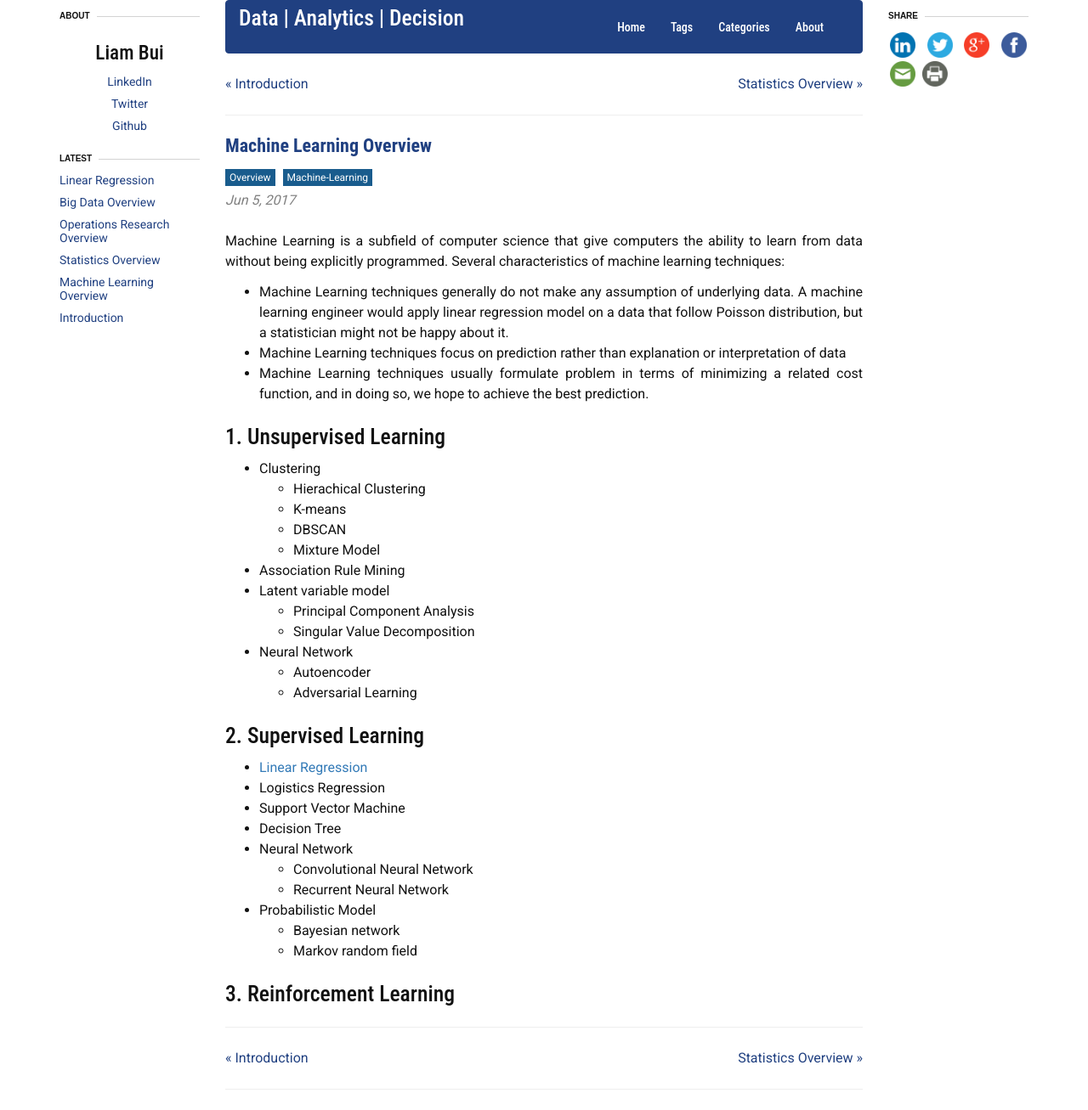
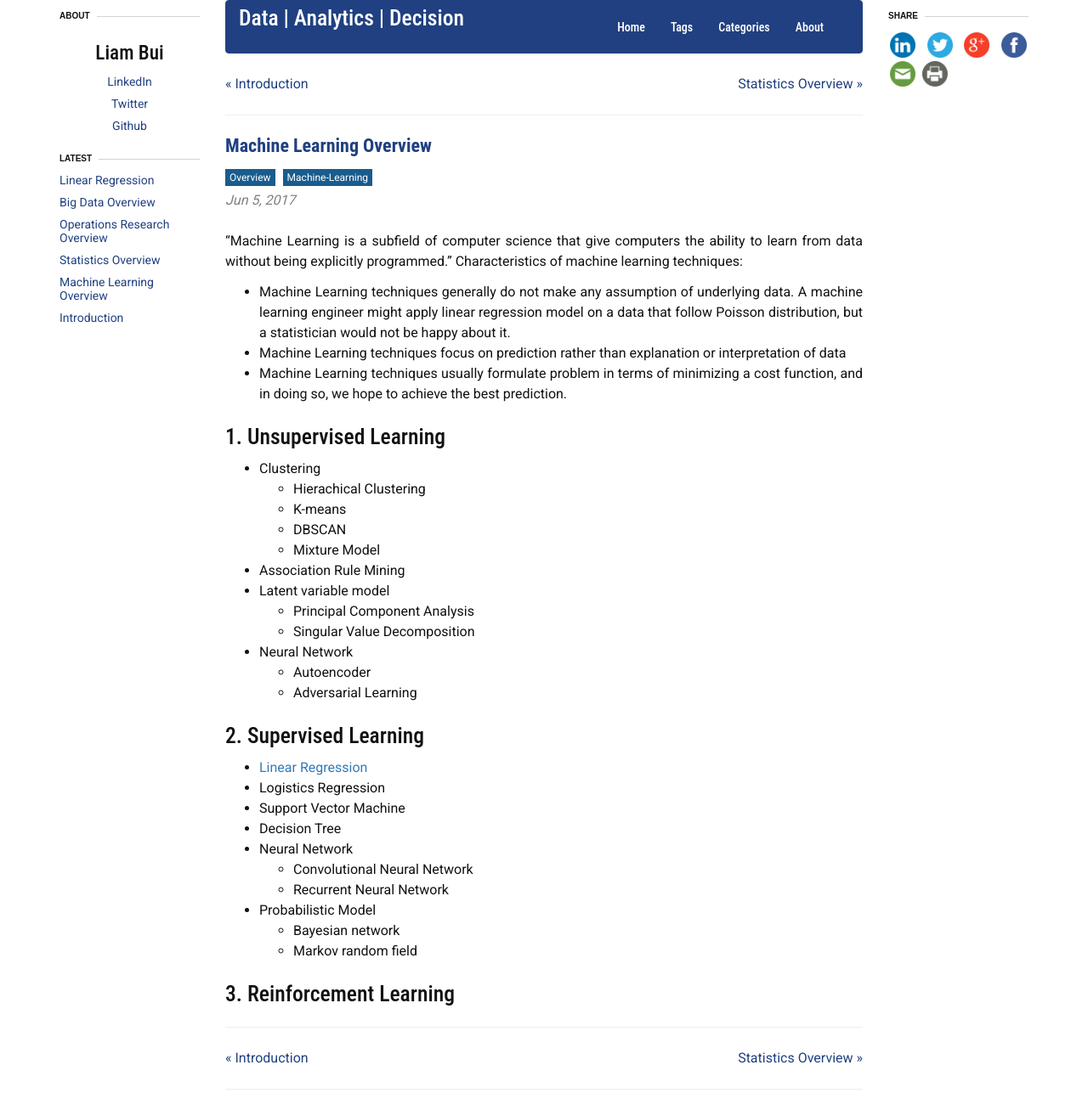
Before and after one commit to liambll/blog-archive, a Jekyll site: the page built from _posts/2017-06-05-overview-machine-learning.markdown, in a window 1280 px wide. Shown: the whole page at 85% size. Built offline with Jekyll 4.4.1, drawn with Linux system fonts in a browser that asks for light colours; nearby versions of some CDN libraries; comment, search, counter and statistics services are not loaded.

Commit message:
Update 2017-06-05-overview-machine-learning.markdown

```diff
--- a/_posts/2017-06-05-overview-machine-learning.markdown
+++ b/_posts/2017-06-05-overview-machine-learning.markdown
@@ -13,10 +13,10 @@ summary: Machine Learning is a subfield of computer science that give computers
 ---
 
 
-Machine Learning is a subfield of computer science that give computers the ability to learn from data without being explicitly programmed. Several characteristics of machine learning techniques:
-* Machine Learning techniques generally do not make any assumption of underlying data. A machine learning engineer would apply linear regression model on a data that follow Poisson distribution, but a statistician might not be happy about it.
+"Machine Learning is a subfield of computer science that give computers the ability to learn from data without being explicitly programmed." Characteristics of machine learning techniques:
+* Machine Learning techniques generally do not make any assumption of underlying data. A machine learning engineer might apply linear regression model on a data that follow Poisson distribution, but a statistician would not be happy about it.
 * Machine Learning techniques focus on prediction rather than explanation or interpretation of data
-* Machine Learning techniques usually formulate problem in terms of minimizing a related cost function, and in doing so, we hope to achieve the best prediction.
+* Machine Learning techniques usually formulate problem in terms of minimizing a cost function, and in doing so, we hope to achieve the best prediction.
 
 ## 1. Unsupervised Learning
 * Clustering
```
